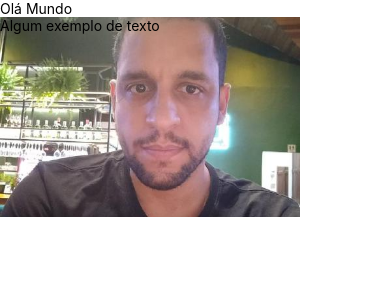
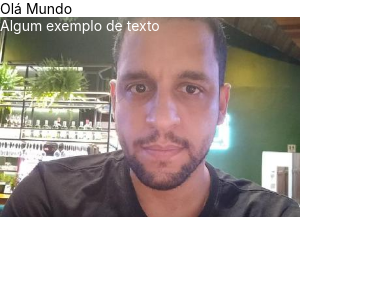
Before and after one commit to dieegobs/app-estudos-reactnative, a React Native app: screen / in a window 390 px wide. Shown: the top 300 px of the page. Built offline with nearby package versions, Linux system fonts and the light colour scheme.

Commit message:
Mudando a cor do texto

```diff
--- a/App.tsx
+++ b/App.tsx
@@ -9,8 +9,9 @@ const App = () => {
 
      <ImageBackground
       source={require('./assets/image.jpg')}
-      style={{ width:300, height: 200 }} >
-      <Text>Algum exemplo de texto</Text>
+      style={{ width:300, height: 200 }}
+      >
+      <Text style={{color: '#FFFFFF'}} >Algum exemplo de texto</Text>
      </ImageBackground>
 
 
```
